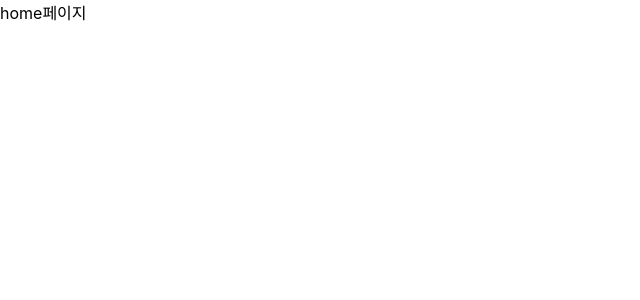
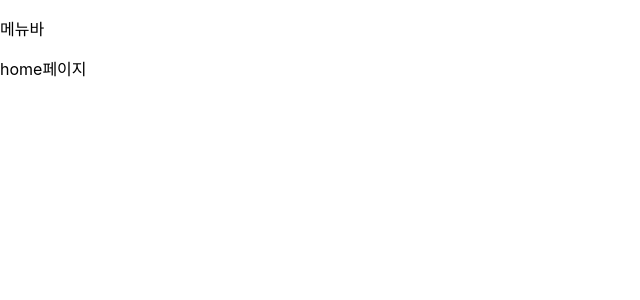
Before and after one commit to pangil5634/lets_do_it, a React (Create React App) app in the folder Web/myreact/: page / in a window 1280 px wide. Shown: the top 300 px of the page, without its empty margins (0-640 px from the left). Built offline with nearby package versions, Linux system fonts and the light colour scheme.

Commit message:
231206 메뉴바(Layout.js) 파일 생성

```diff
--- a/Web/myreact/src/App.js
+++ b/Web/myreact/src/App.js
@@ -1,6 +1,6 @@
 import React from 'react';
 import {Route, Routes} from 'react-router-dom';
-// import Layout from './pages/Layout';
+import Layout from './pages/Layout';
 import HomePage from './pages/HomePage';
 // import UserProvider from "./contexts/userContext";
 function App() {
@@ -9,9 +9,9 @@ function App() {
     return (
         // <UserProvider>
             <Routes>
-                {/* <Route path="/" element={<Layout />}> */}
+                <Route path="/" element={<Layout />}>
                     <Route index="index" element={<HomePage/>}/>
-                {/* </Route> */}
+                </Route>
             </Routes>
         // </UserProvider>
     );
--- /dev/null
+++ b/Web/myreact/src/pages/Layout.js
@@ -0,0 +1,54 @@
+import {Link, useNavigate} from "react-router-dom";
+import {Outlet} from 'react-router-dom';
+// import {useContext} from "react";
+// import {UserContext} from "../contexts/userContext";
+
+function Layout() {
+
+    return (
+        <div>
+            {/* <Div justifyContent="space-between" height="40px" bgColor="black">
+                <Div justifyContent="start" height="40px">
+                    <div style ={myStyle}>
+                        <img src={HomeImage} alt="Home" width="20px"/>
+                    </div>
+                    <Link
+                        to={localStorage.getItem('emailVerified') === 'true'
+                            ? "/HomePage"
+                            : "/"
+}
+                        style={linkStyle}
+                        activeStyle={hoverStyle}>
+
+                        <Menu >천국 말고 홈화면으로 돌아가시기</Menu>
+                    </Link>
+                </Div>
+                <Div height="40px" justifyContent="end">
+                    <Link
+                        to={localStorage.getItem('emailVerified') === 'true'
+                            ? "/AddPage"
+                            : "/"}
+                        style={linkStyle}>
+                        <Menu>장례식 등록하기</Menu>
+                    </Link>
+                    <Link
+                        to={localStorage.getItem('emailVerified') === 'true'
+                            ? "/MyPage"
+                            : "/"}
+                        style={linkStyle}>
+                        <Menu>마이페이지</Menu>
+                    </Link>
+                    <Button height="40px" fontSize="15px" onClick={logOutHandler}>LogOut</Button>
+                </Div>
+            </Div> */}
+            <div>
+                <p>메뉴바</p>
+            </div>
+            <main>
+                <Outlet/>
+            </main>
+        </div>
+    );
+}
+
+export default Layout;
```
